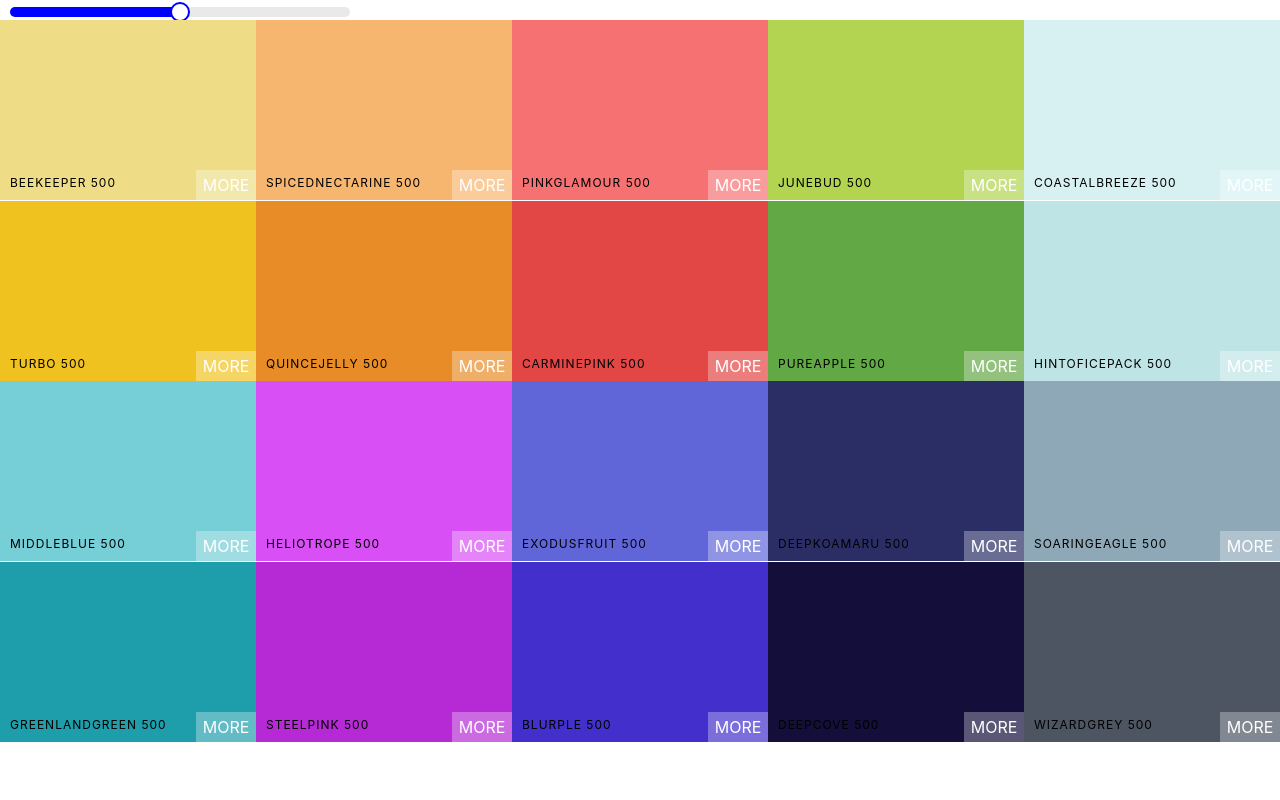
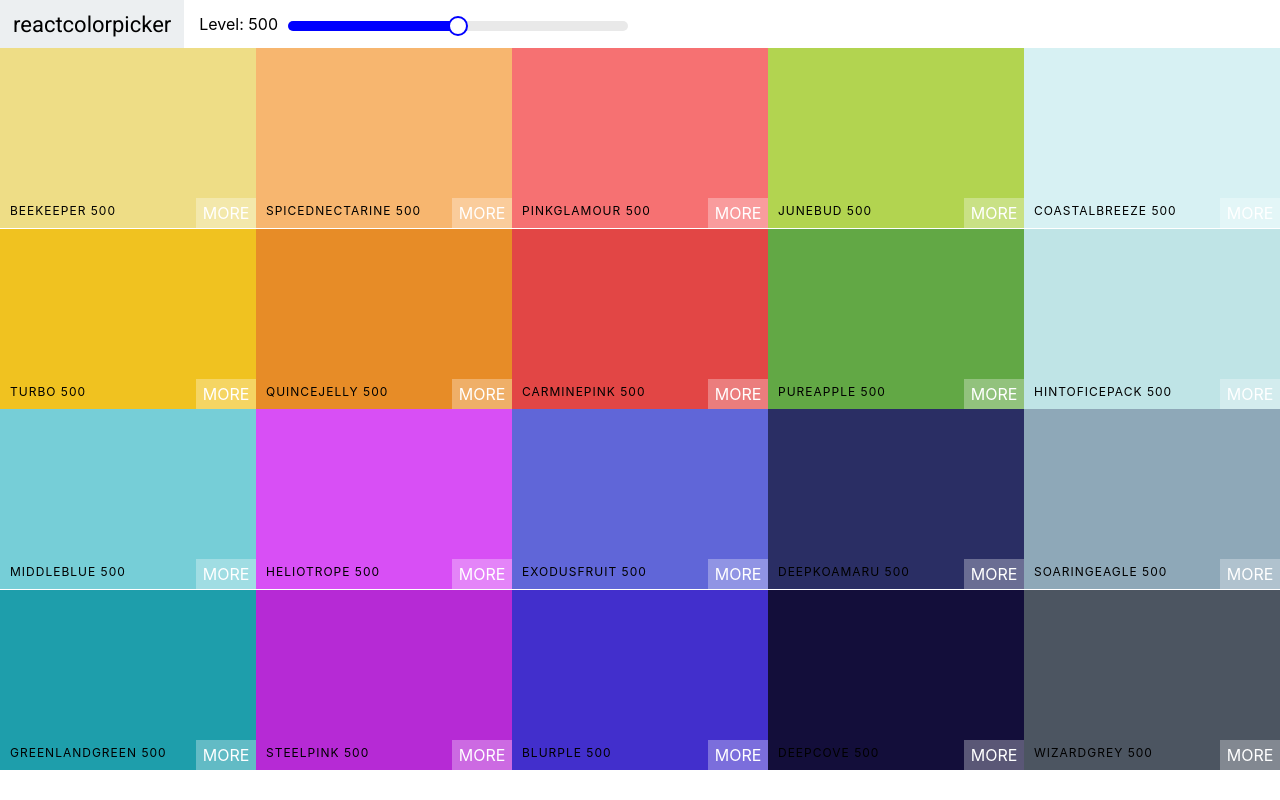
Before and after one commit to mclov/palettes-app, a React (Create React App) app: page / in a window 1280 px wide. Built offline with nearby package versions, Linux system fonts and the light colour scheme.

Commit message:
Add navbar and font

```diff
--- a/public/index.html
+++ b/public/index.html
@@ -1,14 +1,13 @@
 <!DOCTYPE html>
 <html lang="en">
+
 <head>
   <meta charset="utf-8" />
   <link rel="icon" href="%PUBLIC_URL%/favicon.ico" />
   <meta name="viewport" content="width=device-width, initial-scale=1" />
+  <Link href="https://fonts.googleapis.com/css?family=Roboto:100,400,500" rel="stylesheet" />
   <meta name="theme-color" content="#000000" />
-    <meta
-      name="description"
-      content="Web site created using create-react-app"
-    />
+  <meta name="description" content="Web site created using create-react-app" />
   <link rel="apple-touch-icon" href="%PUBLIC_URL%/logo192.png" />
   <!--
       manifest.json provides metadata used when your web app is installed on a
@@ -26,6 +25,7 @@
     -->
   <title>React App</title>
 </head>
+
 <body>
   <noscript>You need to enable JavaScript to run this app.</noscript>
   <div id="root"></div>
@@ -40,4 +40,5 @@
       To create a production bundle, use `npm run build` or `yarn build`.
     -->
 </body>
+
 </html>
--- /dev/null
+++ b/src/Navbar.css
@@ -0,0 +1,22 @@
+.Navbar {
+  display: flex;
+  align-items: center;
+  justify-content: flex-start;
+  height: 6vh;
+}
+
+.logo {
+  margin-right: 15px;
+  padding: 0 13px;
+  font-size: 22px;
+  background-color: #eceff1;
+  font-family: Roboto;
+  height: 100%;
+  display: flex;
+  align-items: center;
+}
+
+.logo a {
+  text-decoration: none;
+  color: #000;
+}
--- /dev/null
+++ b/src/Navbar.js
@@ -0,0 +1,35 @@
+import React, { Component } from 'react';
+import Slider from 'rc-slider';
+import './Navbar.css';
+import 'rc-slider/assets/index.css';
+
+export class Navbar extends Component {
+  render() {
+    const { level, changeLevel } = this.props;
+    return (
+      <header className='Navbar'>
+        <div className='logo'>
+          <a href='#'>reactcolorpicker</a>
+        </div>
+        <div className='slider-container'>
+          <span>Level: {level}</span>
+          <div className='slider'>
+            <Slider
+              defaultValue={level}
+              trackStyle={{ backgroundColor: 'blue', height: 10 }}
+              handleStyle={{ borderColor: 'blue', height: 20, width: 20 }}
+              railStyle={{ height: 10 }}
+              min={100}
+              max={900}
+              step={100}
+              onAfterChange={changeLevel}
+            />
+          </div>
+
+        </div>
+      </header>
+    )
+  }
+}
+
+export default Navbar
--- a/src/Palette.js
+++ b/src/Palette.js
@@ -1,8 +1,7 @@
 import React, { Component } from 'react';
-import Slider from 'rc-slider';
 import ColorBox from './ColorBox';
+import Navbar from './Navbar';
 import './Palette.css';
-import 'rc-slider/assets/index.css';
 
 export class Palette extends Component {
   constructor(props) {
@@ -22,18 +21,7 @@
       ));
     return (
       <div className='Palette'>
-        <div className='slider'>
-          <Slider
-            defaultValue={level}
-            trackStyle={{ backgroundColor: 'blue', height: 10 }}
-            handleStyle={{ borderColor: 'blue', height: 20, width: 20 }}
-            railStyle={{ height: 10 }}
-            min={100}
-            max={900}
-            step={100}
-            onAfterChange={this.changeLevel}
-          />
-        </div>
+        <Navbar level={level} changeLevel={this.changeLevel} />
         {/* Navbar goes here */}
         <div className='Palette-colors'>
           {colorBoxes}
```
Lines whose indentation alone changed are shown as unchanged.
